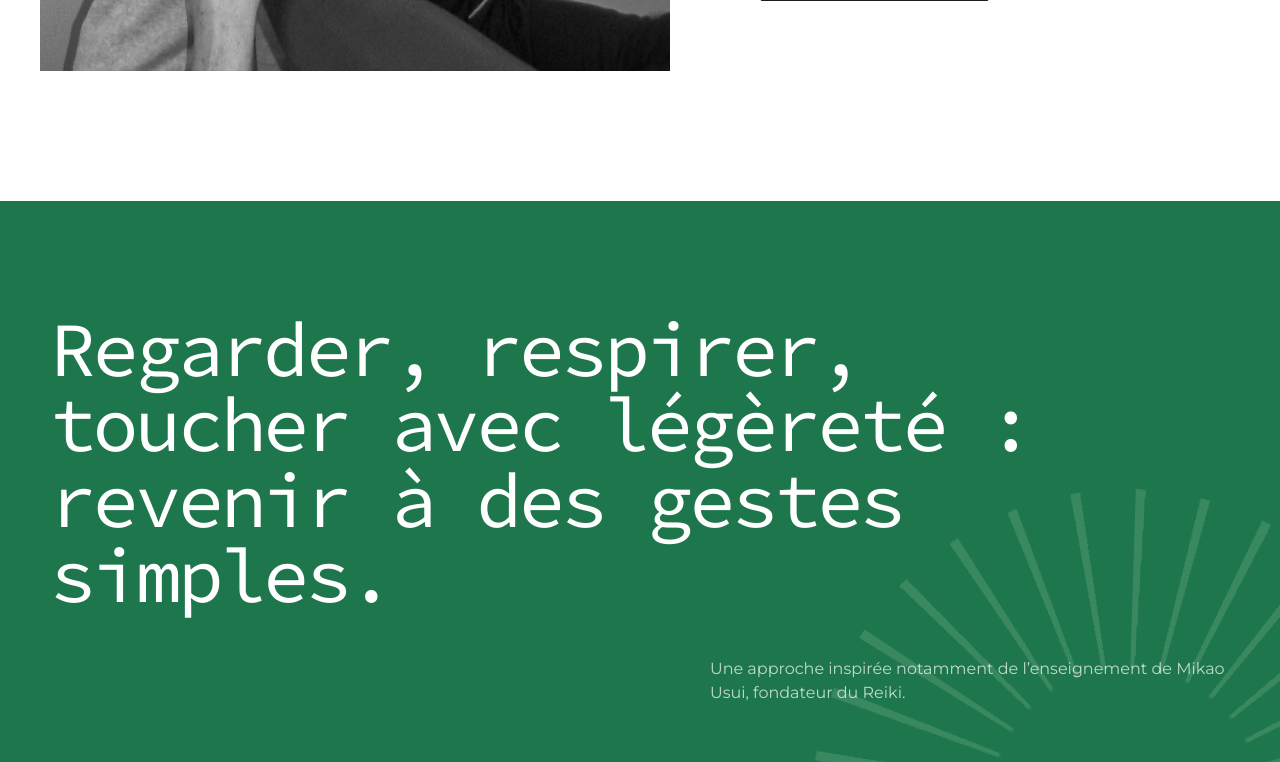
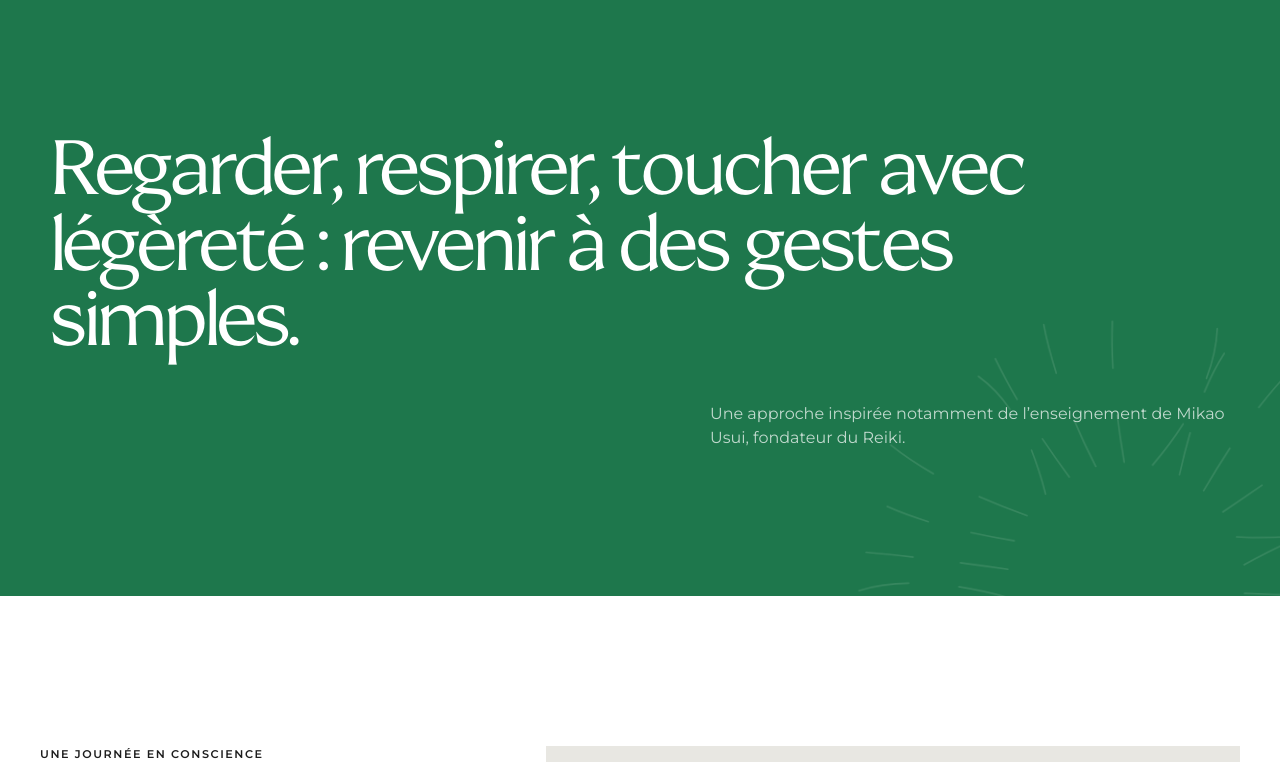
Before and after one commit to ilohest/creyda, a Nuxt app: page /bien-etre in a window 1280 px wide. Shown: the part 2000-2762 px from the top of the page. Built offline with nearby package versions, Linux system fonts and the light colour scheme.

Commit message:
Refine gallery and radiant motion

```diff
--- a/app/assets/css/main.css
+++ b/app/assets/css/main.css
@@ -46,7 +46,8 @@
   --white: #ffffff;
   --line: rgba(29, 29, 29, .22);
   --muted: #62625e;
-  --display: "Source Code Pro", "Courier New", monospace;
+  --display: "Coconat", "Helvetica Neue", Helvetica, Arial, sans-serif;
+  --button-font: "Source Code Pro", "Courier New", monospace;
   --sans: "Montserrat", "Helvetica Neue", Helvetica, Arial, sans-serif;
 }
 
@@ -57,7 +58,7 @@ img { display: block; max-width: 100%; }
 a { color: inherit; text-decoration: none; }
 button { font: inherit; }
 h1, h2, h3, p { margin-top: 0; }
-h1, h2, h3 { font-family: var(--display); font-weight: 400; line-height: .98; letter-spacing: -.055em; }
+h1, h2, h3 { font-family: var(--display); font-weight: 400; line-height: .96; letter-spacing: -.045em; }
 h1 { font-size: clamp(4.6rem, 11.5vw, 11.5rem); }
 h2 { font-size: clamp(3rem, 6.2vw, 6.8rem); }
 .page-enter-active,
@@ -80,7 +81,7 @@ h2 { font-size: clamp(3rem, 6.2vw, 6.8rem); }
 .site-header nav { display: flex; align-items: center; gap: clamp(18px, 2vw, 34px); }
 .site-header nav a { font-size: .8rem; }
 .site-header nav a.router-link-active:not(.nav-cta) { border-bottom: 1px solid; }
-.nav-cta, .button { min-height: 48px; padding: 13px 18px; display: inline-flex; align-items: center; justify-content: center; overflow: hidden; border: 1px solid var(--ink); border-radius: 2px; font-size: .78rem; font-weight: 500; letter-spacing: .015em; transition: transform .3s cubic-bezier(.22, 1, .36, 1), box-shadow .3s ease, background-color .3s ease, color .3s ease; }
+.nav-cta, .button { min-height: 48px; padding: 13px 18px; display: inline-flex; align-items: center; justify-content: center; overflow: hidden; border: 1px solid var(--ink); border-radius: 2px; font-family: var(--button-font); font-size: .78rem; font-weight: 500; letter-spacing: .015em; transition: transform .3s cubic-bezier(.22, 1, .36, 1), box-shadow .3s ease, background-color .3s ease, color .3s ease; }
 .nav-cta::after, .button::after { content: "→"; margin-left: 28px; font-family: var(--sans); font-size: 1.15rem; line-height: 1; transition: transform .35s cubic-bezier(.22, 1, .36, 1); }
 .nav-cta { background: var(--green); border-color: var(--green); color: var(--white); }
 .nav-cta.router-link-active { background: var(--ink); border-color: var(--ink); outline: 1px solid var(--white); outline-offset: -4px; }
@@ -106,14 +107,25 @@ h2 { font-size: clamp(3rem, 6.2vw, 6.8rem); }
 .opening aside { display: flex; min-height: 920px; flex-direction: column; }
 .opening aside > p { font-size: 1.15rem; line-height: 1.25; }
 .opening aside .text-link { margin-top: 80px; }
-.radiant-mark { --ray-color: var(--green); --ray-width: 1.4deg; --ray-gap: 9deg; display: block; aspect-ratio: 1; border-radius: 50%; background: repeating-conic-gradient(from 0deg, var(--ray-color) 0 var(--ray-width), transparent var(--ray-width) var(--ray-gap)); -webkit-mask: radial-gradient(circle, transparent 0 30%, #000 30.8% 100%); mask: radial-gradient(circle, transparent 0 30%, #000 30.8% 100%); animation: radiant-breathe 7s cubic-bezier(.45, 0, .2, 1) infinite alternate; transform-origin: center; pointer-events: none; }
-.radiant-mark--dense { --ray-width: 1deg; --ray-gap: 6.5deg; }
-.radiant-mark--airy { --ray-width: 1.8deg; --ray-gap: 12deg; }
-.radiant-mark--light { --ray-color: var(--mint); }
+.radiant-mark { display: block; aspect-ratio: 1; overflow: visible; color: var(--green); pointer-events: none; }
+.radiant-mark--light { color: var(--mint); }
+.radiant-mark__orbit { transform-origin: 100px 100px; animation: radiant-orbit 18s cubic-bezier(.45, 0, .2, 1) 1.8s infinite alternate; }
+.radiant-mark__ray { stroke: currentColor; stroke-width: 1.35; stroke-linecap: round; stroke-dasharray: 1; transform-origin: 100px 100px; animation: radiant-unfold 1.35s cubic-bezier(.16, 1, .3, 1) var(--ray-delay) both, radiant-curve 7s ease-in-out calc(1.6s + var(--ray-delay)) infinite alternate; }
+.radiant-mark--dense .radiant-mark__ray { stroke-width: 1; }
+.radiant-mark--airy .radiant-mark__ray { stroke-width: 1.65; }
 .sun-mark { width: min(23vw, 300px); margin-top: auto; }
-@keyframes radiant-breathe {
-  from { transform: rotate(-2deg) scale(.98); }
-  to { transform: rotate(2deg) scale(1.025); }
+@keyframes radiant-unfold {
+  0% { opacity: 0; stroke-dashoffset: 1; transform: rotate(-5deg) scale(.72); }
+  45% { opacity: .72; }
+  100% { opacity: 1; stroke-dashoffset: 0; transform: rotate(0) scale(1); }
+}
+@keyframes radiant-curve {
+  from { transform: rotate(var(--ray-turn-reverse)) scaleY(.985); }
+  to { transform: rotate(var(--ray-turn)) scaleY(1.018); }
+}
+@keyframes radiant-orbit {
+  from { transform: rotate(-1.2deg) scale(.992); }
+  to { transform: rotate(1.2deg) scale(1.008); }
 }
 .opening-main h2 { max-width: 920px; margin-bottom: 70px; }
 .opening-main img { width: 100%; height: min(72vw, 850px); object-fit: cover; filter: grayscale(1) contrast(1.08); }
@@ -360,7 +372,7 @@ h2 { font-size: clamp(3rem, 6.2vw, 6.8rem); }
 .wellbeing-cta .button { margin-top: 25px; }
 .wellbeing-cta__link { margin-top: 30px; }
 .gallery-page { overflow: hidden; }
-.gallery-editorial { padding-bottom: 150px; }
+.gallery-editorial { width: min(1120px, calc(100% - 80px)); padding-bottom: 150px; }
 .gallery-editorial__head { margin-bottom: 52px; display: flex; justify-content: space-between; align-items: baseline; color: var(--green); font-size: .68rem; font-weight: 600; letter-spacing: .14em; text-transform: uppercase; }
 .gallery-editorial__head p { margin: 0; }
 .gallery-grid { display: grid; grid-template-columns: repeat(12, minmax(0, 1fr)); grid-auto-flow: dense; gap: clamp(18px, 2.5vw, 38px); align-items: start; }
@@ -389,7 +401,7 @@ h2 { font-size: clamp(3rem, 6.2vw, 6.8rem); }
 .gallery-lightbox figure { max-width: min(82vw, 1050px); max-height: 86vh; margin: auto; display: flex; flex-direction: column; align-items: center; }
 .gallery-lightbox figure img { max-width: 100%; max-height: 80vh; object-fit: contain; }
 .gallery-lightbox figcaption { margin-top: 12px; color: rgba(255,255,255,.68); font-size: .72rem; letter-spacing: .08em; text-transform: uppercase; }
-.gallery-lightbox button { border: 0; background: none; color: inherit; cursor: pointer; }
+.gallery-lightbox button { border: 0; background: none; color: inherit; font-family: var(--button-font); cursor: pointer; }
 .gallery-lightbox__close { padding: 12px; display: flex; align-items: center; gap: 12px; position: absolute; top: 22px; right: 22px; font-size: .72rem; letter-spacing: .08em; text-transform: uppercase; }
 .gallery-lightbox__close span { width: 34px; height: 34px; display: grid; place-items: center; border: 1px solid rgba(255,255,255,.55); border-radius: 50%; font-size: 1.2rem; }
 .gallery-lightbox__nav { width: 52px; height: 52px; border: 1px solid rgba(255,255,255,.45) !important; border-radius: 50% !important; transition: background-color .25s ease, color .25s ease, transform .25s ease; }
@@ -411,7 +423,7 @@ h2 { font-size: clamp(3rem, 6.2vw, 6.8rem); }
   .page-enter-from,
   .page-leave-to,
   .has-reveal .reveal-text { opacity: 1; transform: none; }
-  .radiant-mark { animation: none; }
+  .radiant-mark__orbit, .radiant-mark__ray { animation: none; }
   .nav-cta, .button, .text-link::before, .text-link span, .footer-directory a::after, .gallery-item img, .gallery-item button > span, .gallery-lightbox, .gallery-lightbox figure { transition: none; }
   .nav-cta:hover, .button:hover, .nav-cta:hover::after, .button:hover::after, .text-link:hover span { transform: none; }
 }
--- a/app/components/RadiantMark.vue
+++ b/app/components/RadiantMark.vue
@@ -1,17 +1,59 @@
 <script setup lang="ts">
-withDefaults(defineProps<{
+const props = withDefaults(defineProps<{
   variant?: 'classic' | 'dense' | 'airy'
   tone?: 'green' | 'light'
 }>(), {
   variant: 'classic',
   tone: 'green'
 })
+
+const rayCount = computed(() => ({ classic: 38, dense: 54, airy: 26 })[props.variant])
+
+const rays = computed(() => Array.from({ length: rayCount.value }, (_, index) => {
+  const angle = (Math.PI * 2 * index) / rayCount.value - Math.PI / 2
+  const curve = Math.sin(index * 1.7) * .085 + (index % 2 ? .035 : -.035)
+  const innerRadius = props.variant === 'dense' ? 31 : props.variant === 'airy' ? 39 : 35
+  const outerRadius = 86 + Math.sin(index * 2.35) * 4
+  const controlRadius = (innerRadius + outerRadius) * .54
+  const endAngle = angle + curve
+  const controlAngle = angle + curve * 1.8
+  const point = (radius: number, pointAngle: number) => ({
+    x: 100 + Math.cos(pointAngle) * radius,
+    y: 100 + Math.sin(pointAngle) * radius
+  })
+  const start = point(innerRadius, angle)
+  const control = point(controlRadius, controlAngle)
+  const end = point(outerRadius, endAngle)
+
+  return {
+    d: `M ${start.x.toFixed(2)} ${start.y.toFixed(2)} Q ${control.x.toFixed(2)} ${control.y.toFixed(2)} ${end.x.toFixed(2)} ${end.y.toFixed(2)}`,
+    style: {
+      '--ray-delay': `${index * 18}ms`,
+      '--ray-turn': `${((index % 3) - 1) * .6}deg`,
+      '--ray-turn-reverse': `${((index % 3) - 1) * -.6}deg`
+    }
+  }
+}))
 </script>
 
 <template>
-  <span
+  <svg
     class="radiant-mark"
     :class="[`radiant-mark--${variant}`, `radiant-mark--${tone}`]"
+    viewBox="0 0 200 200"
+    fill="none"
     aria-hidden="true"
-  />
+  >
+    <g class="radiant-mark__orbit">
+      <path
+        v-for="(ray, index) in rays"
+        :key="index"
+        class="radiant-mark__ray"
+        :d="ray.d"
+        :style="ray.style"
+        pathLength="1"
+        vector-effect="non-scaling-stroke"
+      />
+    </g>
+  </svg>
 </template>
--- a/app/pages/galerie.vue
+++ b/app/pages/galerie.vue
@@ -73,7 +73,6 @@ onBeforeUnmount(() => window.removeEventListener('keydown', handleKeydown))
     <section class="gallery-closing wrap">
       <RadiantMark variant="airy" class="gallery-closing__mark" />
       <div>
-        <p class="eyebrow light">Venir pratiquer</p>
         <h2>Et si la prochaine image était la vôtre&nbsp;?</h2>
         <NuxtLink class="button gallery-closing__button" to="/contact">Prendre contact</NuxtLink>
       </div>
```
